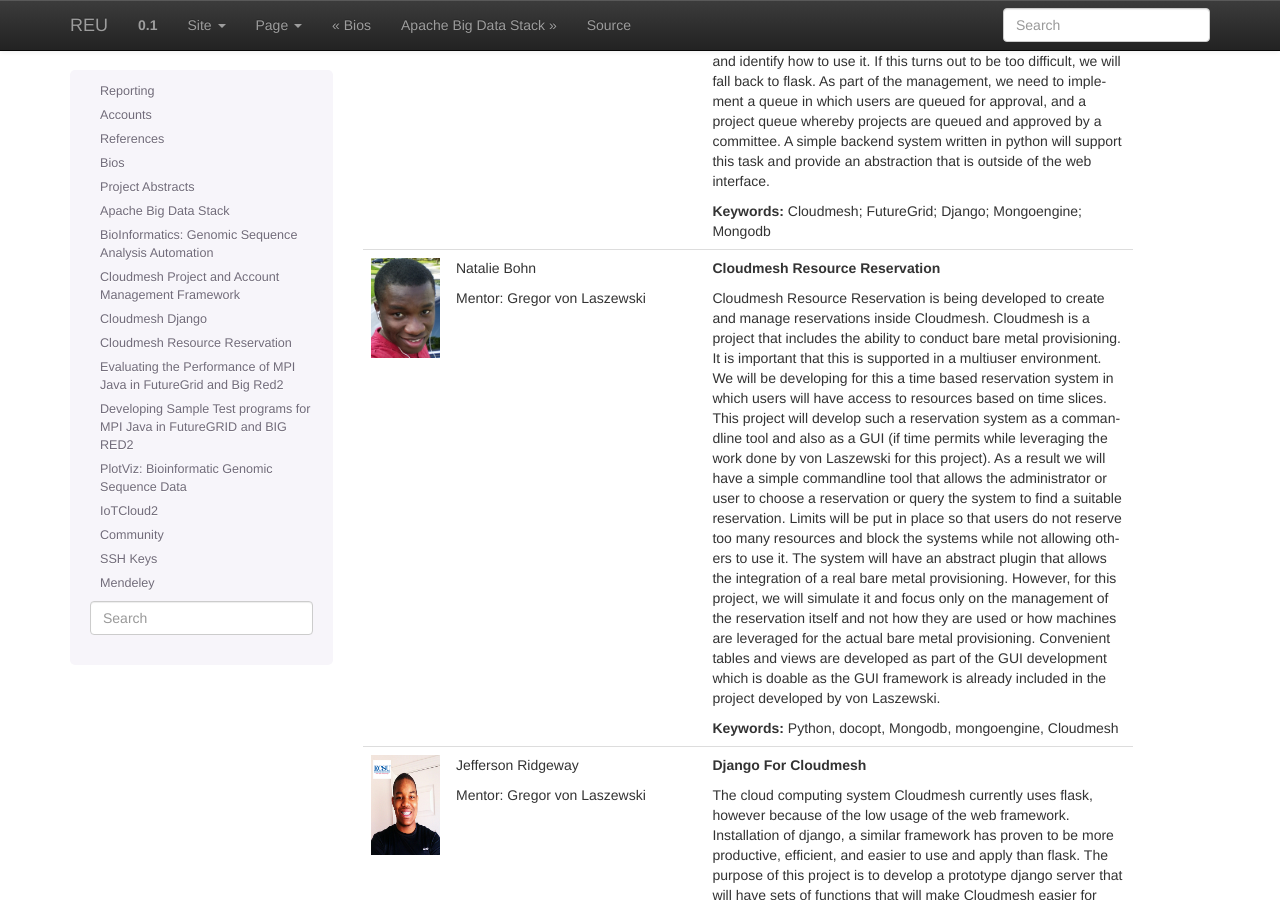
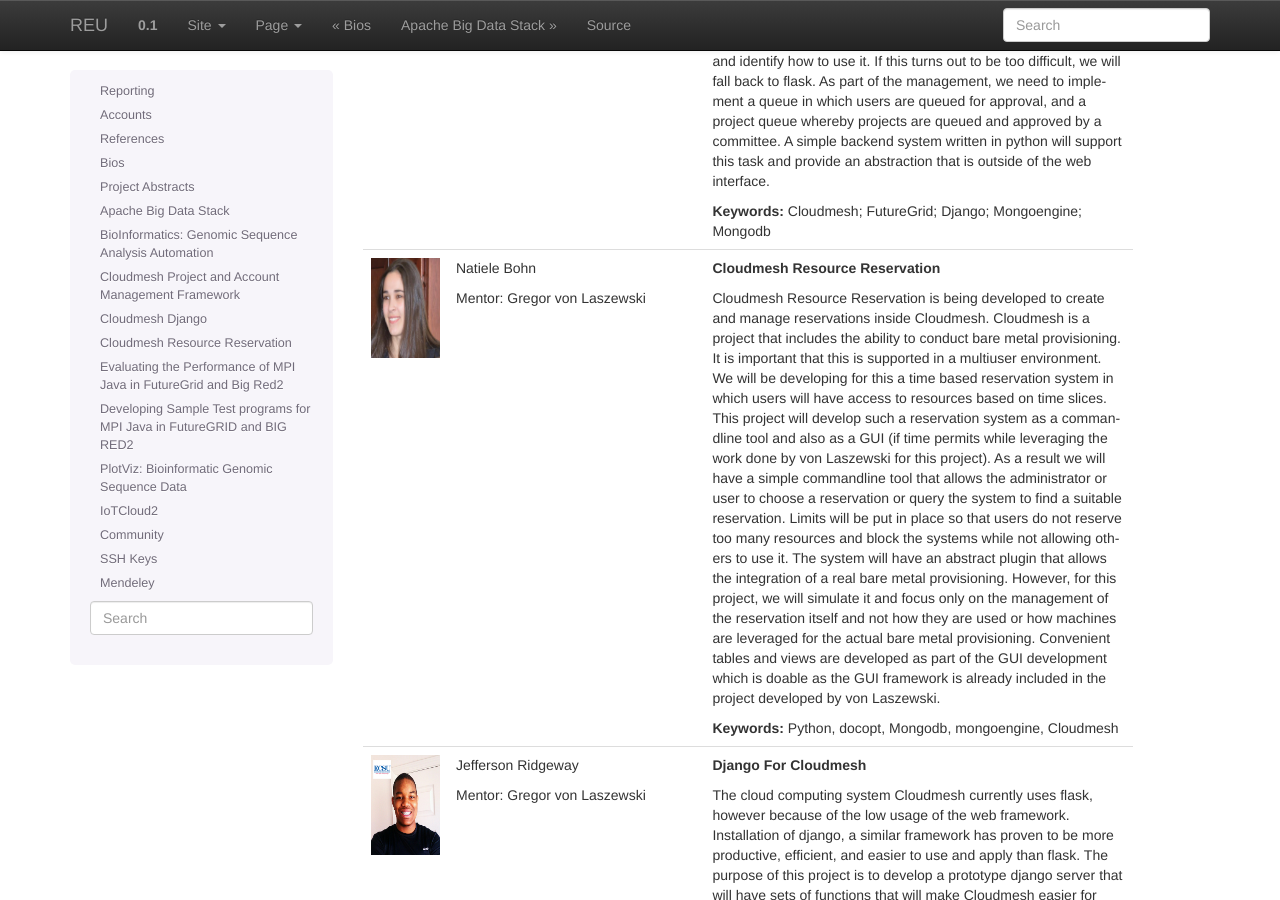
Before and after one commit to cloudmesh-project/reu-2014, a Sphinx documentation site: the page built from doc/source/abstracts.rst, in a window 1280 px wide and 900 px high, scrolled down 531 px. Built offline with Sphinx 7.4.7, drawn with Linux system fonts in a browser that asks for light colours.

Commit message:
Update abstracts.rst
Change picture and spelling error

```diff
--- a/doc/source/abstracts.rst
+++ b/doc/source/abstracts.rst
@@ -25,10 +25,10 @@
        **Keywords:** Cloudmesh; FutureGrid; Django; Mongoengine; Mongodb
    * -
 
-       .. image:: images/photo_ifeanyi.png
+       .. image:: images/photo_natiele.png
           :height: 100
 
-     - Natalie Bohn
+     - Natiele Bohn
 
        Mentor: Gregor von Laszewski
      - **Cloudmesh Resource Reservation**
```
